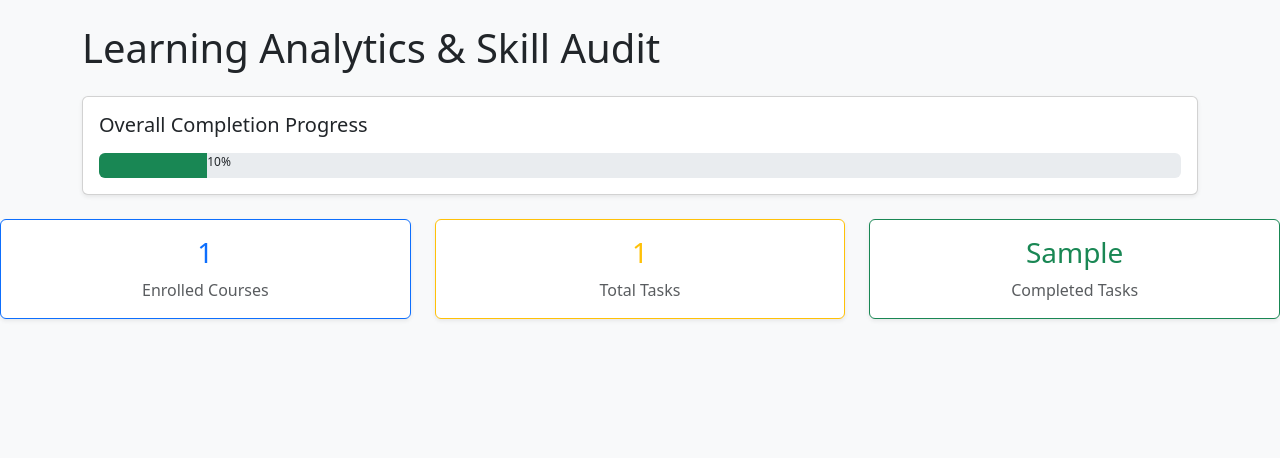
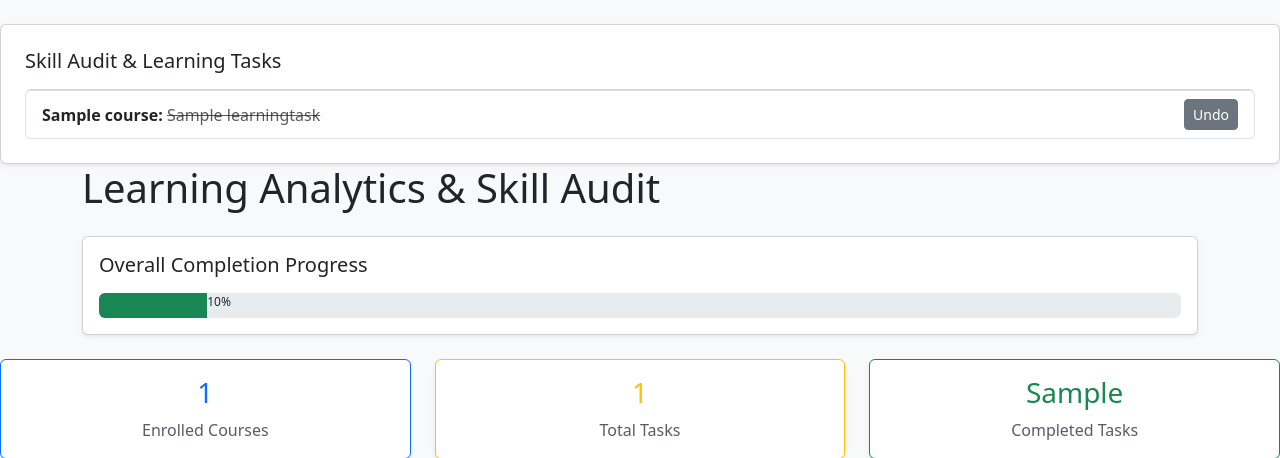
Before and after one commit to tnuislostq/ASALPS.app, a Django app: template dashboard/templates/dashboard/index.html in a window 1280 px wide. Shown: the part 56-514 px from the top of the page. Run offline with Django 5.2, Linux system fonts and the light colour scheme; tables that the repository leaves empty hold one stand-in row (values such as "Sample post"); the template is opened without the code that fills it: values that come from a table or form of the project are taken from there, most other values are stand-ins (such as "Sample title", 1, 10 or a date in 2020); parts of the project's set-up code (start-up, migrations or seed data) failed here and were passed over.

Commit message:
Add dynamic task completion toggling and live audit tracking

```diff
--- a/courses/urls.py
+++ b/courses/urls.py
@@ -4,3 +4,10 @@ from . import views
 urlpatterns = [
     path('', views.course_list, name='course_list'),
 ]
+from django.urls import path
+from . import views
+
+urlpatterns = [
+    path('', views.course_list, name='course_list'),
+    path('task/<int:task_id>/toggle/', views.toggle_task, name='toggle_task'),
+]
--- a/dashboard/templates/dashboard/index.html
+++ b/dashboard/templates/dashboard/index.html
@@ -16,6 +16,29 @@
         </div>
     </div>
 </nav>
+<!-- Task Audit Section -->
+<div class="card shadow-sm p-4 mt-4">
+    <h5 class="card-title mb-3">Skill Audit & Learning Tasks</h5>
+    <ul class="list-group">
+        {% for task in tasks %}
+            <li class="list-group-item d-flex justify-content-between align-items-center">
+                <div>
+                    <span class="fw-bold">{{ task.course.title }}:</span>
+                    <span class="{% if task.is_completed %}text-decoration-line-through text-muted{% endif %}">
+                        {{ task.title }}
+                    </span>
+                </div>
+                <a href="{% url 'toggle_task' task.id %}" class="btn btn-sm {% if task.is_completed %}btn-secondary{% else %}btn-success{% endif %}">
+                    {% if task.is_completed %}Undo{% else %}Complete{% endif %}
+                </a>
+            </li>
+        {% empty %}
+            <li class="list-group-item text-muted text-center py-3">
+                No learning tasks available yet. Add tasks from the Django admin portal!
+            </li>
+        {% endfor %}
+    </ul>
+</div>
     <div class="container">
         <h1 class="mb-4">Learning Analytics & Skill Audit</h1>
 
```
Also changed, not shown: courses/views.py (+8 -0 lines), dashboard/views.py (+4 -5 lines).
